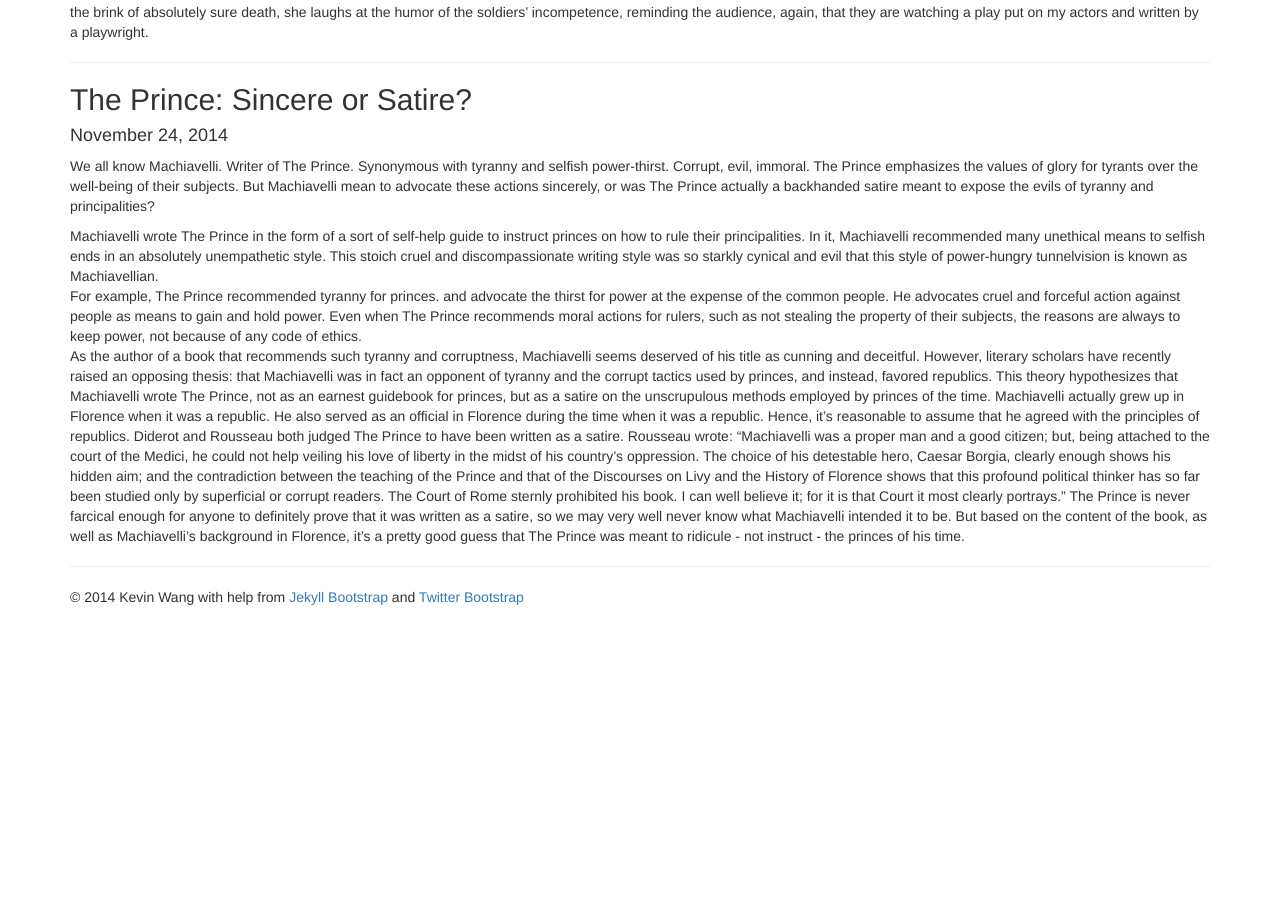
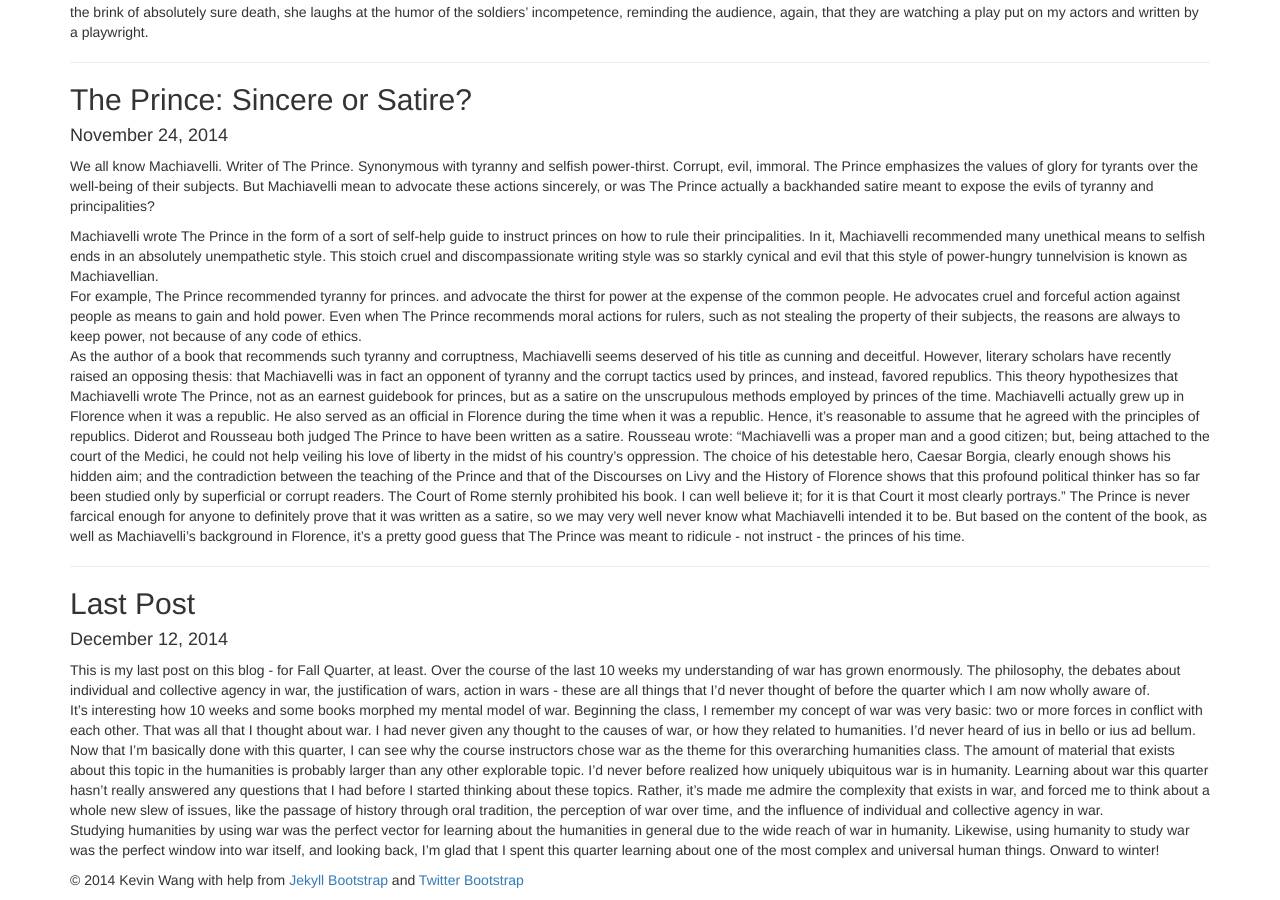
Before and after one commit to VitamintK/HumanitiesCore, a Jekyll site: the page built from index.md, in a window 1280 px wide and 900 px high, scrolled down 2330 px. Built offline with Jekyll 4.4.1, drawn with Linux system fonts in a browser that asks for light colours; nearby versions of some CDN libraries; library files that are not in the unit come from our copies; before the commit the page ends 2947 px from its top, so only the background shows below that.

Commit message:
Last entry

```diff
--- a/index.md
+++ b/index.md
@@ -111,3 +111,14 @@ The Prince is never farcical enough for anyone to definitely prove that it was w
 
 
 ***
+
+## Last Post
+
+#### December 12, 2014
+
+This is my last post on this blog - for Fall Quarter, at least.  Over the course of the last 10 weeks my understanding of war has grown enormously.  The philosophy, the debates about individual and collective agency in war, the justification of wars, action in wars - these are all things that I’d never thought of before the quarter which I am now wholly aware of.
+It’s interesting how 10 weeks and some books morphed my mental model of war.
+Beginning the class, I remember my concept of war was very basic: two or more forces in conflict with each other.  That was all that I thought about war.  I had never given any thought to the causes of war, or how they related to humanities.  I’d never heard of ius in bello or ius ad bellum.
+Now that I’m basically done with this quarter, I can see why the course instructors chose war as the theme for this overarching humanities class.  The amount of material that exists about this topic in the humanities is probably larger than any other explorable topic.  I’d never before realized how uniquely ubiquitous war is in humanity.
+Learning about war this quarter hasn’t really answered any questions that I had before I started thinking about these topics.  Rather, it’s made me admire the complexity that exists in war, and forced me to think about a whole new slew of issues, like the passage of history through oral tradition, the perception of war over time, and the influence of individual and collective agency in war.
+Studying humanities by using war was the perfect vector for learning about the humanities in general due to the wide reach of war in humanity.  Likewise, using humanity to study war was the perfect window into war itself, and looking back, I’m glad that I spent this quarter learning about one of the most complex and universal human things.  Onward to winter!
```
